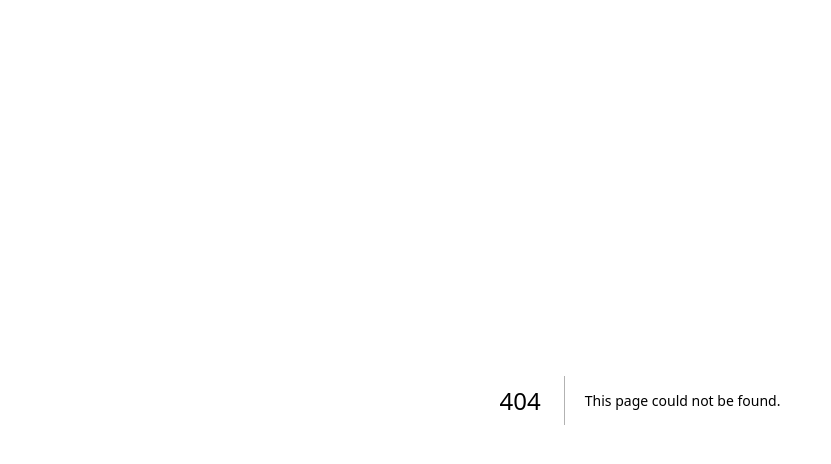
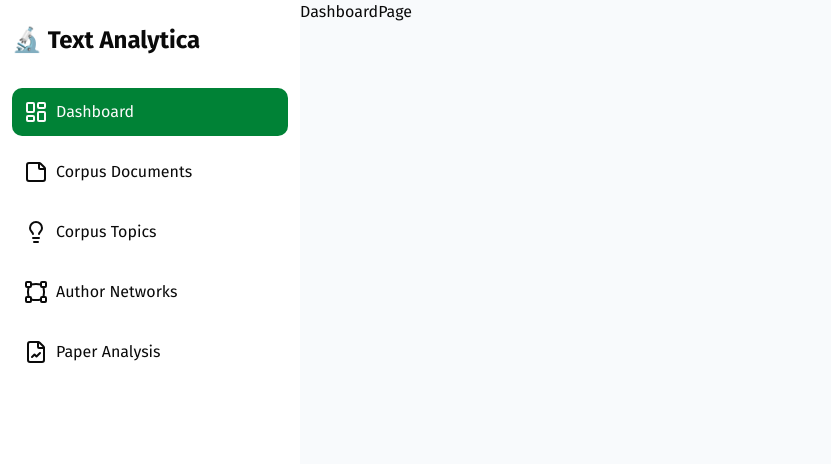
Before and after one commit to rchrdwllm/text-analytica, a Next.js app in the folder frontend/: page /dashboard in a window 1280 px wide. Before the commit this address had no page. Shown: the top 464 px of the page, without its empty margins (0-831 px from the left). Built offline with nearby package versions, Linux system fonts and the light colour scheme.

Commit message:
feat: Added initial sidebar

```diff
--- /dev/null
+++ b/frontend/app/dashboard/page.tsx
@@ -0,0 +1,5 @@
+const DashboardPage = () => {
+  return <div>DashboardPage</div>;
+};
+
+export default DashboardPage;
--- a/frontend/app/layout.tsx
+++ b/frontend/app/layout.tsx
@@ -1,6 +1,7 @@
 import type { Metadata } from "next";
 import { Fira_Sans, Fira_Mono } from "next/font/google";
 import "./globals.css";
+import LayoutWrapper from "@/components/layout/layout-wrapper";
 
 const firaSans = Fira_Sans({
   subsets: ["latin"],
@@ -32,7 +33,7 @@ export default function RootLayout({
       <body
         className={`antialiased ${firaSans.variable} ${firaMono.variable} ${firaSans.className}`}
       >
-        {children}
+        <LayoutWrapper>{children}</LayoutWrapper>
       </body>
     </html>
   );
--- /dev/null
+++ b/frontend/components/layout/layout-wrapper.tsx
@@ -0,0 +1,13 @@
+import { ReactNode } from "react";
+import Sidebar from "./sidebar";
+
+const LayoutWrapper = ({ children }: { children: ReactNode }) => {
+  return (
+    <div className="flex h-screen">
+      <Sidebar />
+      <div className="flex-1 h-full overflow-y-auto">{children}</div>
+    </div>
+  );
+};
+
+export default LayoutWrapper;
--- /dev/null
+++ b/frontend/components/layout/nav-link.tsx
@@ -0,0 +1,31 @@
+"use client";
+
+import { NavItem } from "@/constants/nav-items";
+import { cn } from "@/lib/utils";
+import Link from "next/link";
+import { usePathname } from "next/navigation";
+import { useMemo } from "react";
+
+const NavLink = ({ label, href, Icon }: NavItem) => {
+  const pathname = usePathname();
+  const isActive = useMemo(() => pathname.startsWith(href), [pathname, href]);
+
+  return (
+    <Link
+      href={href}
+      className={cn(
+        "flex items-center gap-2 hover:bg-primary/10 p-3 rounded-lg hover:text-primary transition-colors",
+        isActive
+          ? "bg-primary text-primary-foreground hover:bg-primary hover:text-primary-foreground"
+          : ""
+      )}
+    >
+      <span>
+        <Icon />
+      </span>
+      {label}
+    </Link>
+  );
+};
+
+export default NavLink;
--- /dev/null
+++ b/frontend/components/layout/sidebar.tsx
@@ -0,0 +1,19 @@
+"use client";
+
+import { NAV_ITEMS } from "@/constants/nav-items";
+import NavLink from "./nav-link";
+
+const Sidebar = () => {
+  return (
+    <aside className="bg-sidebar p-3 py-6 min-w-[300px] h-full">
+      <h1 className="font-semibold text-2xl">🔬 Text Analytica</h1>
+      <section className="space-y-3 mt-8">
+        {NAV_ITEMS.map((item) => (
+          <NavLink key={item.href} {...item} />
+        ))}
+      </section>
+    </aside>
+  );
+};
+
+export default Sidebar;
--- /dev/null
+++ b/frontend/constants/nav-items.ts
@@ -0,0 +1,41 @@
+import {
+  FileChartLine,
+  LayoutDashboard,
+  Lightbulb,
+  StickyNote,
+  VectorSquare,
+} from "lucide-react";
+
+export type NavItem = {
+  label: string;
+  href: string;
+  Icon: React.ComponentType<React.SVGProps<SVGSVGElement>>;
+};
+
+export const NAV_ITEMS: NavItem[] = [
+  {
+    label: "Dashboard",
+    href: "/dashboard",
+    Icon: LayoutDashboard,
+  },
+  {
+    label: "Corpus Documents",
+    href: "/corpus-documents",
+    Icon: StickyNote,
+  },
+  {
+    label: "Corpus Topics",
+    href: "/corpus-topics",
+    Icon: Lightbulb,
+  },
+  {
+    label: "Author Networks",
+    href: "/author-networks",
+    Icon: VectorSquare,
+  },
+  {
+    label: "Paper Analysis",
+    href: "/paper-analysis",
+    Icon: FileChartLine,
+  },
+];
```
